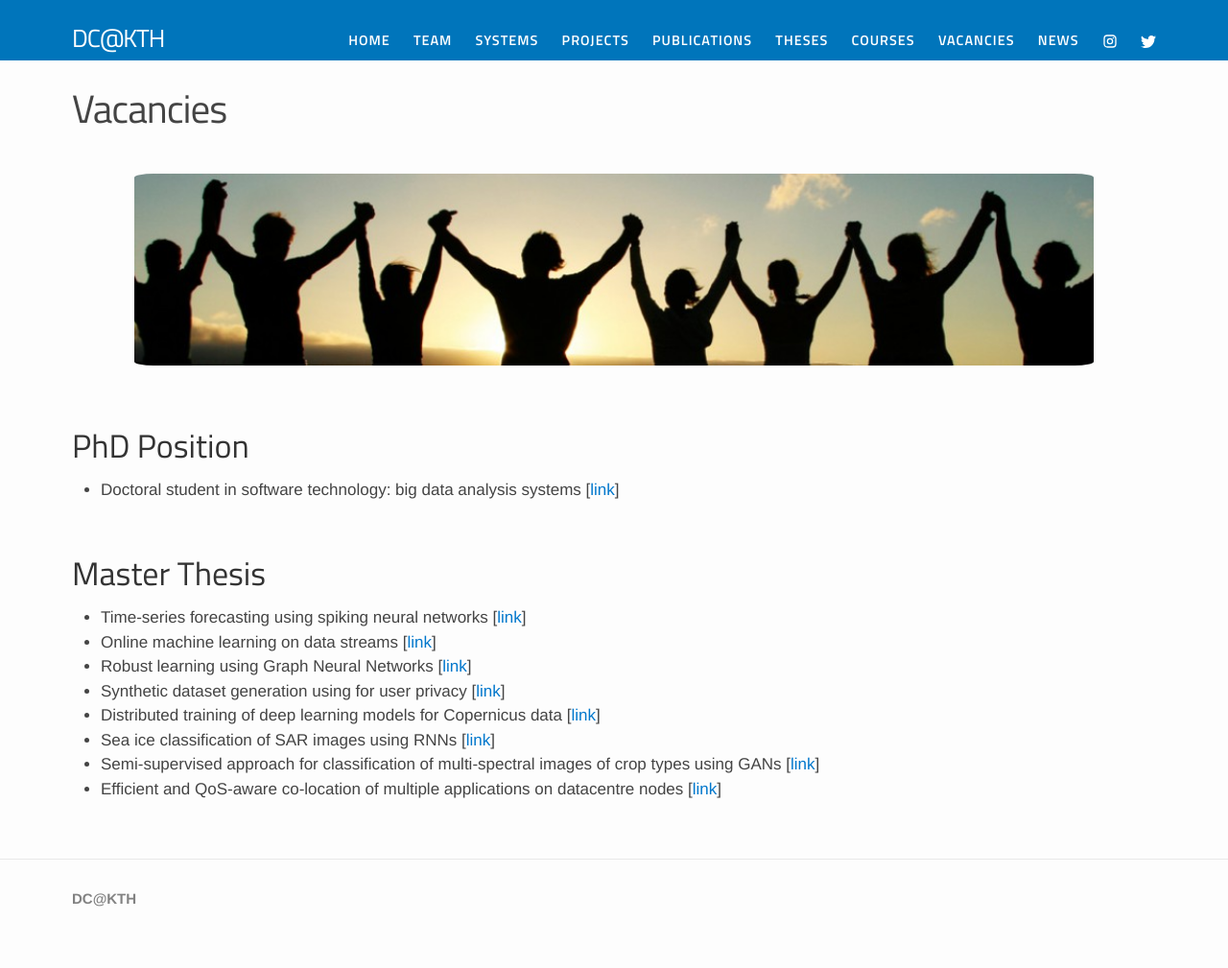
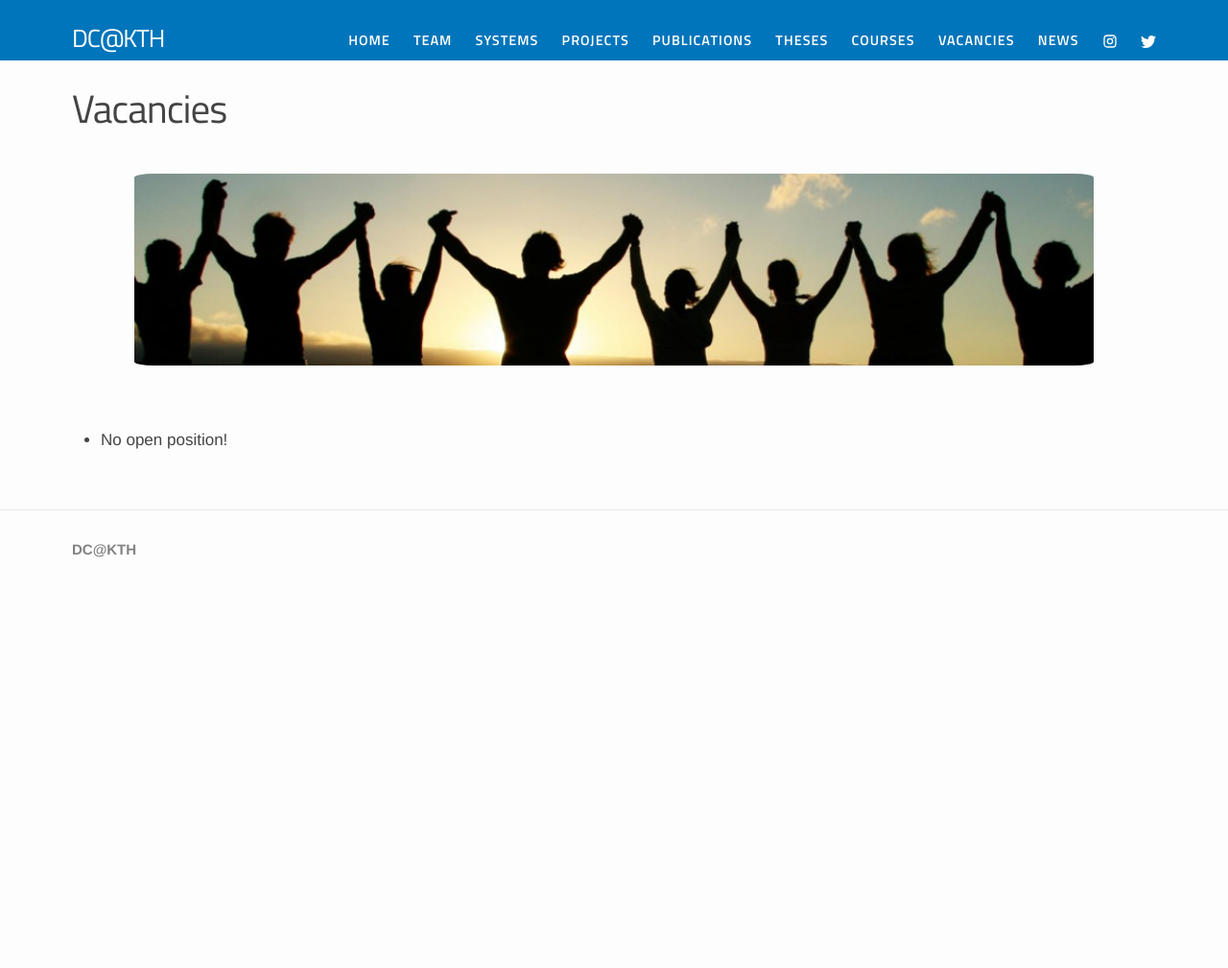
Before and after one commit to dcatkth/dcatkth.github.io, a Jekyll site: the page built from vacancies.md, in a window 1280 px wide. Shown: the whole page at 96% size. Built offline with Jekyll 4.4.1, drawn with Linux system fonts in a browser that asks for light colours; after the commit the page ends 900 px from its top, so only the background shows below that.

Commit message:
Update vacancies.md

```diff
--- a/vacancies.md
+++ b/vacancies.md
@@ -7,17 +7,4 @@ permalink: /vacancies/
 <center><img src="/images/people.jpg" width="1000" height="200" align="center"></center>
 
 <br>
-## PhD Position
-* Doctoral student in software technology: big data analysis systems [[link](https://www.kth.se/en/om/work-at-kth/lediga-jobb/what:job/jobID:360354/type:job/where:4/apply:1)]
-
-<br>
-
-## Master Thesis
-* Time-series forecasting using spiking neural networks [[link](https://people.kth.se/~vladv/Master%20thesis%20Topics.pdf)]
-* Online machine learning on data streams [[link](https://people.kth.se/~vladv/Master%20thesis%20Topics.pdf)]
-* Robust learning using Graph Neural Networks [[link](https://people.kth.se/~vladv/Master%20thesis%20Topics.pdf)]
-* Synthetic dataset generation using for user privacy [[link](https://people.kth.se/~vladv/Master%20thesis%20Topics.pdf)]
-* Distributed training of deep learning models for Copernicus data [[link](https://people.kth.se/~vladv/Distributed_DL_training.pdf)]
-* Sea ice classification of SAR images using RNNs [[link](https://people.kth.se/~vladv/Polar_food_Security_UseCases.pdf)]
-* Semi-supervised approach for classification of multi-spectral images of crop types using GANs [[link](https://people.kth.se/~vladv/Polar_food_Security_UseCases.pdf)]
-* Efficient and QoS-aware co-location of multiple applications on datacentre nodes [[link](https://people.kth.se/~vladv/master-thesis-topic-2020.pdf)]
+* No open position!
```
